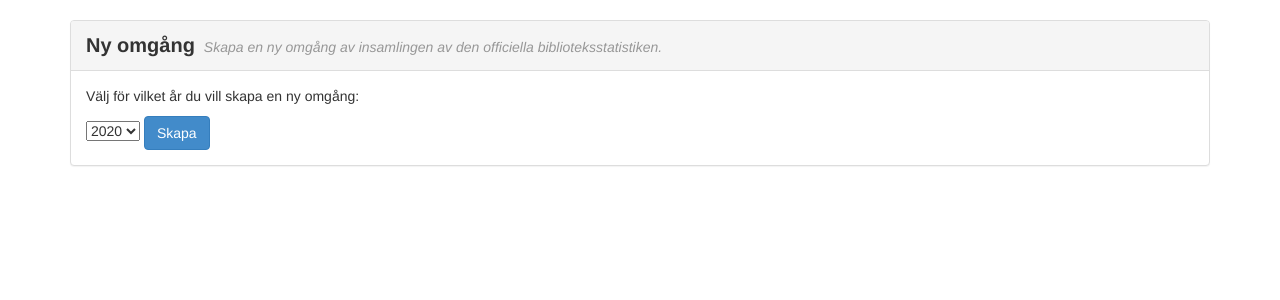
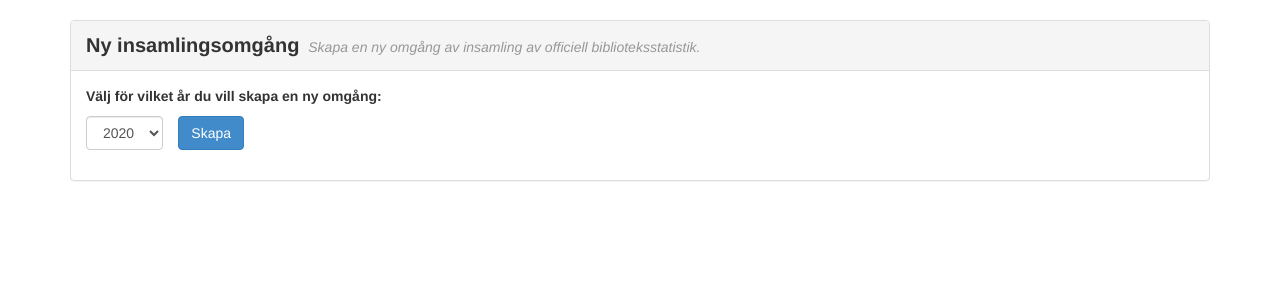
Before and after one commit to libris/bibstat, a Django app: template libstat/templates/libstat/administration.html in a window 1280 px wide. Shown: the part 51-351 px from the top of the page. Run offline with Django 3.2, Linux system fonts and the light colour scheme; the template is opened without the code that fills it: most values are stand-ins (such as "Sample title", 1, 10 or a date in 2020); parts of the project's set-up code (start-up, migrations or seed data) failed here and were passed over; some libraries are stand-ins or nearby versions.

Commit message:
Continue to improve consistency of views.

```diff
--- a/libstat/templates/libstat/administration.html
+++ b/libstat/templates/libstat/administration.html
@@ -7,8 +7,8 @@
 
     <div class="panel panel-default">
         <div class="panel-heading panel-top">
-            <span class="panel-title">Ny omgång</span>
-            <span class="panel-subtitle">Skapa en ny omgång av insamlingen av den officiella biblioteksstatistiken.</span>
+            <span class="panel-title">Ny insamlingsomgång</span>
+            <span class="panel-subtitle">Skapa en ny omgång av insamling av officiell biblioteksstatistik.</span>
         </div>
         <div class="panel-body">
             {% if message %}
@@ -20,42 +20,47 @@
                     </div>
                 </div>
             {% endif %}
-            <p>
-                Välj för vilket år du vill skapa en ny omgång:
-            </p>
-            <form action="{% url 'create_new_collection' %}" method="POST">
+            <p><b>Välj för vilket år du vill skapa en ny omgång:</b></p>
+            <form class="form" action="{% url 'create_new_collection' %}" method="POST">
                 {% csrf_token %}
-                <select name="year">
-                    {% for year in possible_year_choices %}
-                        <option value="{{ year }}">{{ year }}</option>
-                    {% endfor %}
-                </select>
-                <a href="#" class="btn btn-primary btn-toggle" data-toggle="modal" data-target="#confirm-creation-modal">
-                    Skapa
-                </a>
+
+                <div class="form-group">
+                    <div class="col-md-1" style="padding-left: 0;">
+                        <select class="form-control" name="year">
+                            {% for year in possible_year_choices %}
+                                <option value="{{ year }}">{{ year }}</option>
+                            {% endfor %}
+                        </select>
+                    </div>
+
+                    <a href="#" class="btn btn-primary btn-toggle" data-toggle="modal" data-target="#confirm-creation-modal">Skapa</a>
+                </div>
                 <div class="modal fade" id="confirm-creation-modal" tabindex="-1" role="dialog" aria-hidden="true">
                     <div class="modal-dialog">
                         <div class="modal-content">
+                            <div class="modal-header">
+                                <h4 class="modal-title">Skapa statistikinsamling</h4>
+                            </div>
                             <div class="modal-body">
                                 <p>
-                                    Är du säker på att du vill skapa en ny insamlingsomgång för det valda året?
+                                    <b>Är du säker på att du vill skapa en ny insamlingsomgång för det valda året?</b>
                                 </p>
                                 <p>
-                                    Denna åtgärd kommer att hämta information om alla svenska bibliotek från Biblioteksdatabasen och skapa en enkät för varje bibliotek.
+                                    Denna åtgärd kommer att hämta information om alla svenska bibliotek från biblioteksdatabasen och skapa en enkät för varje bibliotek.
                                 </p>
                                 <p>
-                                    Dessa enkäter kommer inte vara synliga för någon annan än administratörer här i Biblioteksstatistiken förrän du väljer att manuellt öppna insamlingen för biblioteken.
+                                    Dessa enkäter kommer inte vara synliga för någon annan än administratörer här i biblioteksstatistiken förrän du väljer att manuellt öppna insamlingen för biblioteken.
                                 </p>
                                 <p>
-                                    Innan insamlingen öppnas har du möjlighet att välja vilka bibliotek som ska få vara en del av insamlingen och kontrollera att alla uppgifter stämmer. De enkäter som inte ska skickas ut till bibliotek kommer fortfarande att existera här i Bibliotekstatistiken, men de kommer vara <i>inaktiva</i> och osynliga för alla andra än administratörer.
+                                    Innan insamlingen öppnas har du möjlighet att välja vilka bibliotek som ska få vara en del av insamlingen och kontrollera att alla uppgifter stämmer. De enkäter som inte ska skickas ut till bibliotek kommer fortfarande att existera här i bibliotekstatistiken, men de kommer vara inaktiva och osynliga för alla andra än administratörer.
                                 </p>
                                 <p>
                                     Importen av biblioteksinformation och skapandet av enkäter kan ta några minuter att genomföra.
                                 </p>
                             </div>
                             <div class="modal-footer">
-                                <a href="#" class="btn btn-danger" data-dismiss="modal">Avbryt</a>
-                                <button class="btn btn-success">Skapa</button>
+                                <a href="#" class="btn btn-default" data-dismiss="modal">Avbryt</a>
+                                <button class="btn btn-primary">Skapa</button>
                             </div>
                         </div>
                     </div>
--- a/libstat/templates/libstat/surveys.html
+++ b/libstat/templates/libstat/surveys.html
@@ -260,8 +260,8 @@
                                 <td>
                                     {% if sr.library and sr.library.sigel %}
                                         <a title="" class="survey-popover" data-placement="top" data-toggle="tooltip"
-                                           href="{{ bibdb_library_base_url }}/{{ sr.library.sigel }}"
-                                           data-original-title="Visa biblioteket i Biblioteksdatabasen">
+                                           target="_blank" href="{{ bibdb_library_base_url }}/{{ sr.library.sigel }}"
+                                           data-original-title="Visa biblioteket i biblioteksdatabasen">
                                             <i class="fa fa-external-link"></i>
                                         </a>
                                     {% endif %}
--- a/libstat/views/administration.py
+++ b/libstat/views/administration.py
@@ -29,7 +29,7 @@ def create_new_collection(request):
     sample_year = request.POST.get("year")
 
     if int(sample_year) in [int(year) for year in Survey.objects.distinct("sample_year")]:
-        request.session["message"] = "Kan inte skapa en ny omgång för {}, den omgången finns redan".format(sample_year)
+        request.session["message"] = "Kan inte skapa en ny omgång för {}, den omgången finns redan.".format(sample_year)
         return redirect(reverse("administration"))
     elif sample_year:
         _create_new_collection(int(sample_year))
--- a/static/js/app/survey.js
+++ b/static/js/app/survey.js
@@ -308,8 +308,8 @@ define(['jquery', 'survey.sum', 'survey.cell', 'surveys.dispatch', 'bootstrap.va
             });
             $("#export-surveys-modal .btn-confirm").click(function (e) {
                 e.preventDefault();
+                $("#export-surveys-modal").modal('hide');
                 submitTo('surveys_export', true);
-                $("#export-surveys-modal").modal('hide');
             });
             $(".btn-change-status").click(function (e) { e.preventDefault(); submitTo('surveys_statuses', true); });
             $(".btn-activate-surveys").click(function (e) { e.preventDefault(); submitTo('surveys_activate', true); });
@@ -328,7 +328,7 @@ define(['jquery', 'survey.sum', 'survey.cell', 'surveys.dispatch', 'bootstrap.va
 
                     if(unsavedChanges) {
                         button.text("Skapa utskick*");
-                        button.attr("data-original-title", "Det finns ett utskick som påbörjats.");
+                        button.attr("data-original-title", "Det finns ett påbörjat utskick.");
                     } else {
                         button.text("Skapa utskick");
                         button.attr("data-original-title", "");
```
